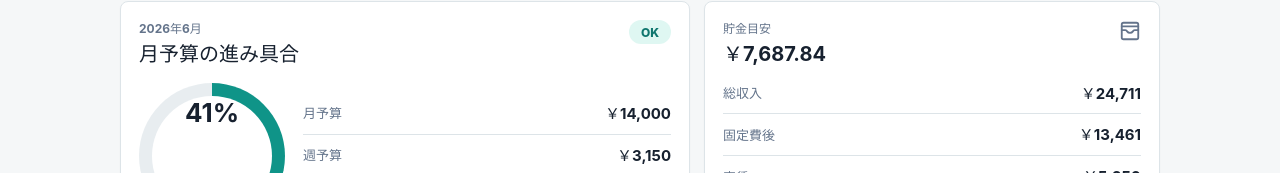
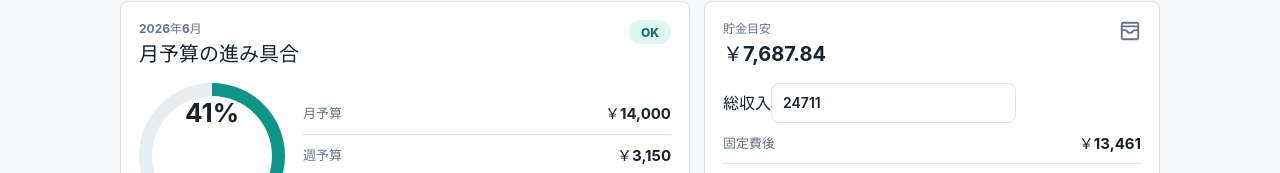
Before and after one commit to charlietabiroku/charlietabiroku.github.io, a React (Vite) app in the folder charlie-budget-app/: page / in a window 1280 px wide. Shown: the part 373-546 px from the top of the page. Built offline with nearby package versions, Linux system fonts and the light colour scheme; no server answers.

Commit message:
Allow editing income by month

```diff
--- a/charlie-budget-app/src/App.jsx
+++ b/charlie-budget-app/src/App.jsx
@@ -7,7 +7,13 @@ import {
   WalletCards,
 } from 'lucide-react'
 import './App.css'
-import { fetchEntries, insertEntry, isSupabaseConfigured } from './supabaseClient'
+import {
+  fetchEntries,
+  fetchMonthlySettings,
+  insertEntry,
+  isSupabaseConfigured,
+  saveMonthlyIncome,
+} from './supabaseClient'
 
 const yen = new Intl.NumberFormat('ja-JP', {
   style: 'currency',
@@ -29,6 +35,7 @@ const settingsSeed = {
   monthlyBudget: 14000,
   weeklyBudget: 3150,
   dailyLimit: 500,
+  defaultIncome: 24711,
   selectedMonth: '2026年6月',
   monthStartDay: 10,
 }
@@ -137,6 +144,9 @@ function calcSummary(records, settings) {
 
 function App() {
   const [settings, setSettings] = useState(settingsSeed)
+  const [monthlyIncome, setMonthlyIncome] = useState(
+    Object.fromEntries(monthRanges.map((month) => [month.label, settingsSeed.defaultIncome])),
+  )
   const [records, setRecords] = useState(recordSeed)
   const [syncState, setSyncState] = useState(
     isSupabaseConfigured ? 'Supabase同期中' : 'ローカル保存',
@@ -153,11 +163,15 @@ function App() {
       if (!isSupabaseConfigured) return
 
       try {
-        const entries = await fetchEntries()
+        const [entries, savedMonthlyIncome] = await Promise.all([
+          fetchEntries(),
+          fetchMonthlySettings(),
+        ])
         if (!mounted) return
         if (entries.length > 0) {
           setRecords([...recordSeed, ...entries])
         }
+        setMonthlyIncome((current) => ({ ...current, ...savedMonthlyIncome }))
         setSyncState('Supabase同期済み')
       } catch (error) {
         console.error(error)
@@ -178,7 +192,7 @@ function App() {
   const selectedRecords = records
     .filter((record) => record.month === selectedMonth.label)
     .sort((a, b) => b.date.localeCompare(a.date))
-  const income = settings.salary + settings.commission
+  const income = monthlyIncome[selectedMonth.label] ?? settings.defaultIncome
   const freeCash = income - settings.rent - settings.savingsTransfer
   const possibleSavings = Math.max(0, freeCash - selectedMonth.total)
   const usage = Math.min(selectedMonth.total / settings.monthlyBudget, 1)
@@ -219,6 +233,25 @@ function App() {
           current.map((item) => (item.id === record.id ? { ...item, id: inserted.id } : item)),
         )
       }
+      setSyncState('Supabase同期済み')
+    } catch (error) {
+      console.error(error)
+      setSyncState('ローカル保存')
+    }
+  }
+
+  async function updateMonthlyIncome(event) {
+    const income = Number(event.target.value)
+    const nextIncome = Number.isFinite(income) ? income : 0
+    const month = selectedMonth.label
+
+    setMonthlyIncome((current) => ({ ...current, [month]: nextIncome }))
+
+    if (!isSupabaseConfigured) return
+
+    try {
+      setSyncState('Supabase同期中')
+      await saveMonthlyIncome(month, nextIncome)
       setSyncState('Supabase同期済み')
     } catch (error) {
       console.error(error)
@@ -329,7 +362,16 @@ function App() {
               <WalletCards size={22} />
             </div>
             <div className="metric-list">
-              <Metric label="総収入" value={yen.format(income)} />
+              <label className="income-field">
+                <span>総収入</span>
+                <input
+                  inputMode="decimal"
+                  min="0"
+                  onChange={updateMonthlyIncome}
+                  type="number"
+                  value={income}
+                />
+              </label>
               <Metric label="固定費後" value={yen.format(freeCash)} />
               <Metric label="家賃" value={yen.format(settings.rent)} />
             </div>
```
